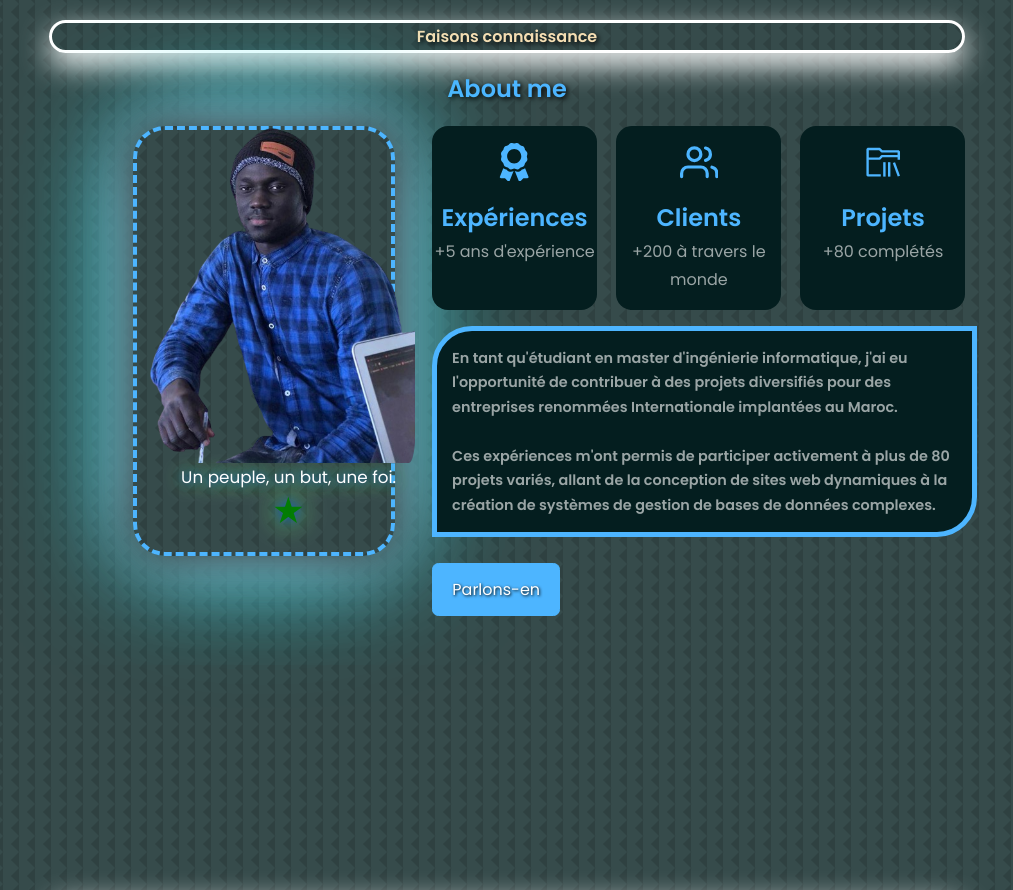
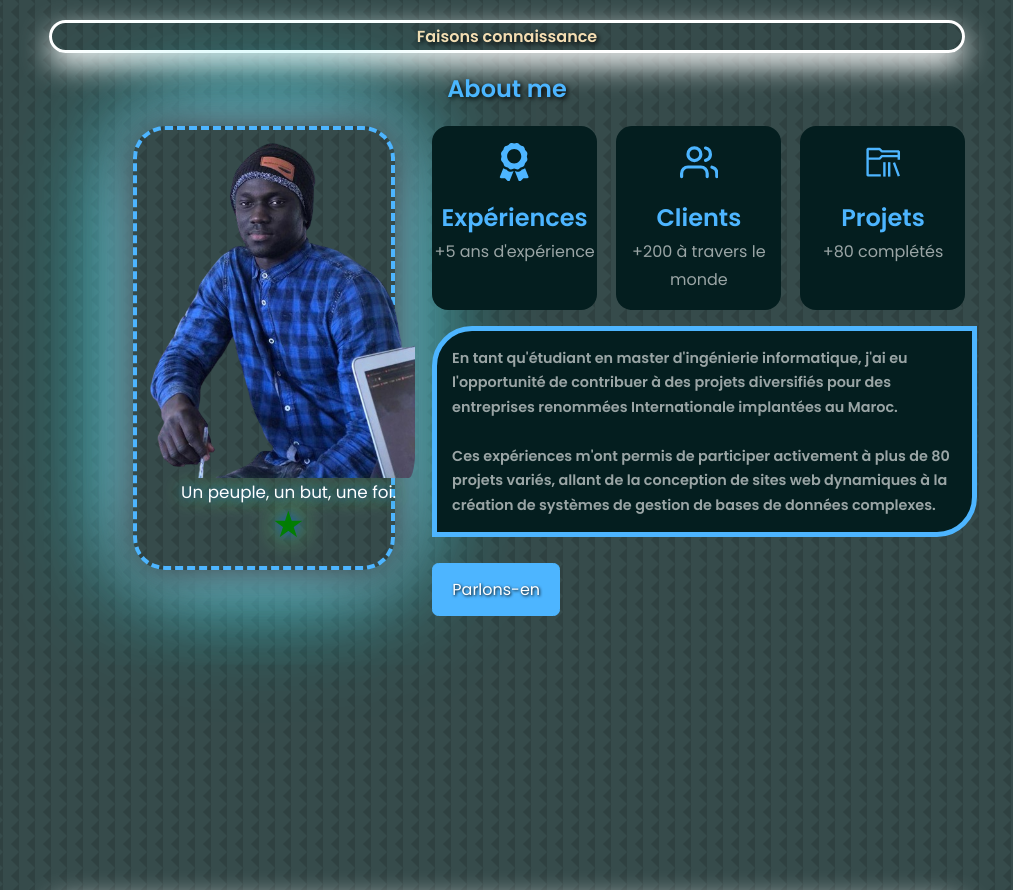
Before and after one commit to Mouhamed1003/keenprogrammer.com, a React (Create React App) app: page / in a window 1280 px wide. Shown: the part 860-1750 px from the top of the page, without its empty margins (133-1146 px from the left). Built offline with nearby package versions, Linux system fonts and the light colour scheme.

Commit message:
Update a_propos.css

```diff
--- a/src/components/a_propos/a_propos.css
+++ b/src/components/a_propos/a_propos.css
@@ -49,7 +49,7 @@ section {
     height: 85%;
     padding: 3rem;
     padding-left: 0;
-    padding-top: 0;
+    padding-top: 1rem;
     align-content: center;
 }
 
```
